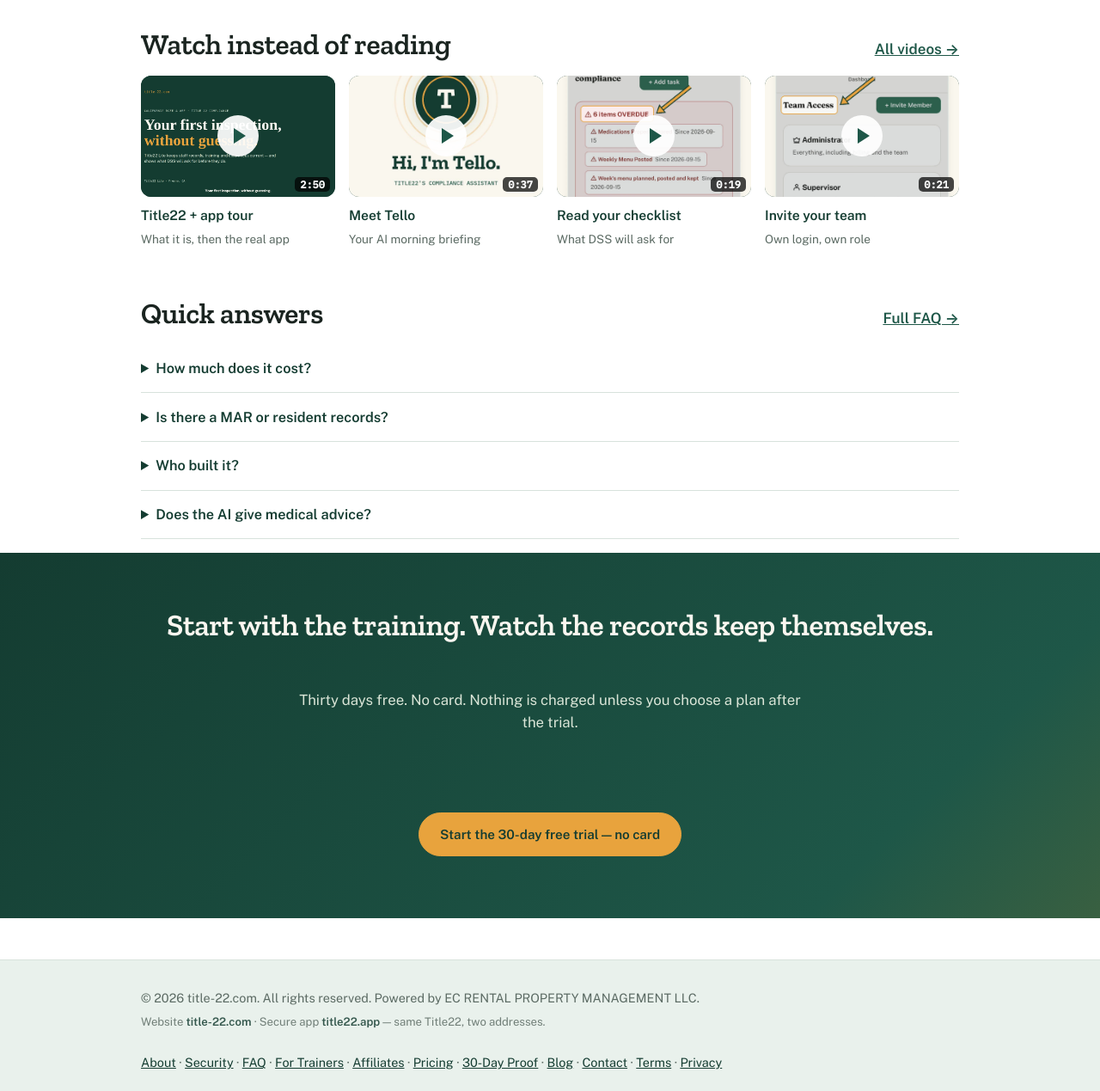
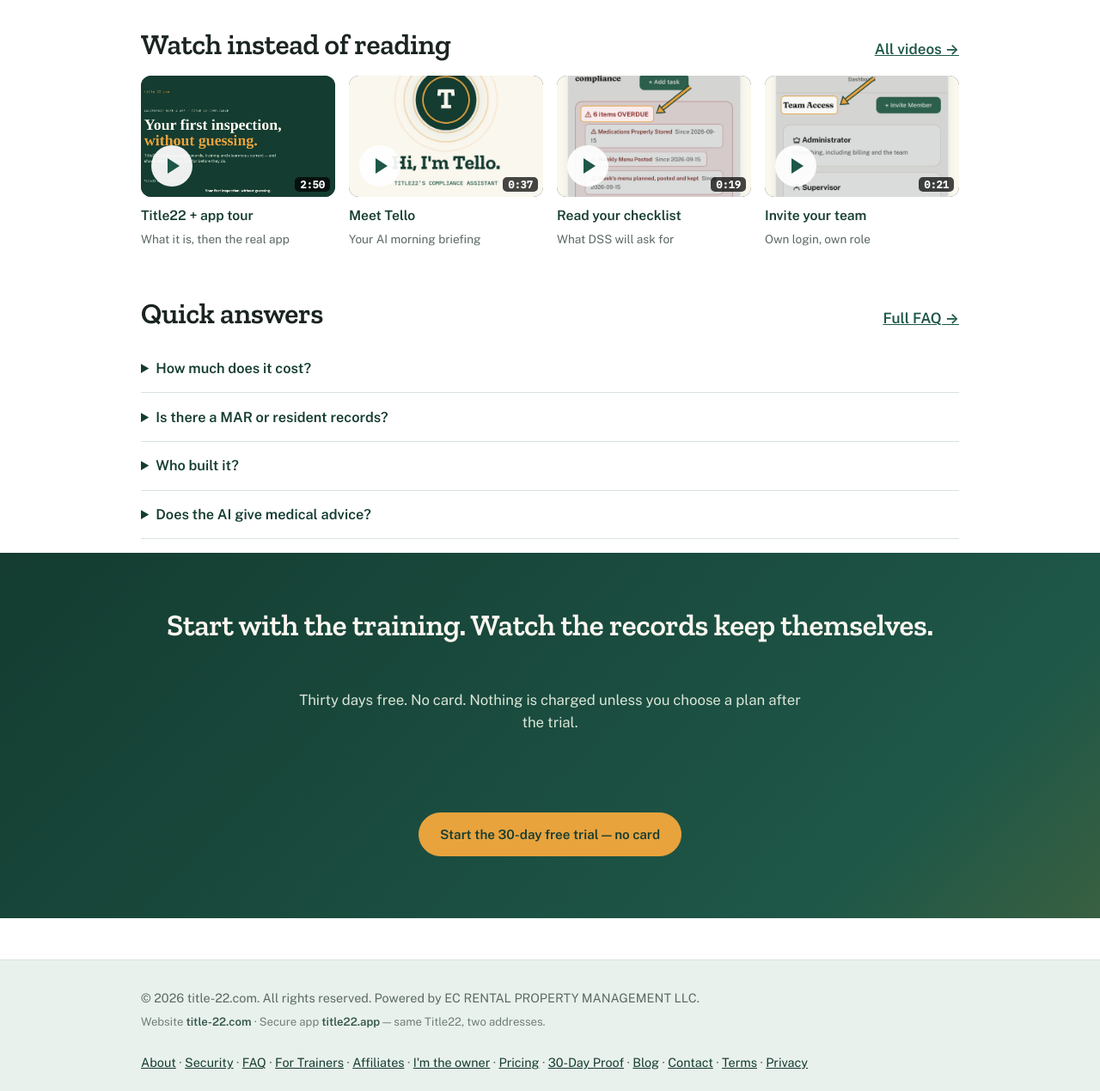
Before and after one commit to infomomtelo-sketch/title-22-site, a plain HTML site: page index.html in a window 1280 px wide. Shown: the part 3680-4949 px from the top of the page at 86% size. Drawn offline with nearby package versions, Linux system fonts and the light colour scheme.

Commit message:
QA fixes (Nov 15 audit items 1, 2, 3): mobile hero bottom padding 120px so disclaimers clear the Tello pill; move .hv-p play badge to bottom-left; add visible I'm-the-owner footer link to title22.app/tello

```diff
--- a/index.html
+++ b/index.html
@@ -230,7 +230,7 @@
       </div>
     </div>
   </section>
-  <style>@media (max-width:60rem){.hero-warm .hero-grid{grid-template-columns:1fr !important;gap:1.5rem !important}}</style>
+  <style>@media (max-width:60rem){.hero-warm .hero-grid{grid-template-columns:1fr !important;gap:1.5rem !important}main>section.hero-warm:first-of-type{padding-bottom:120px}}</style>
   <style>@media (max-width:720px){#tello .tello-row{grid-template-columns:1fr !important}}</style>
 
   <section class="hsec" id="how-it-works">
@@ -399,7 +399,7 @@
   .hv{display:grid;gap:.2rem;text-decoration:none;color:var(--ink)}
   .hv-t{position:relative;display:block;aspect-ratio:16/10;border-radius:12px;overflow:hidden;background:#143c31;margin-bottom:.4rem}
   .hv-t img{width:100%;height:100%;object-fit:cover;display:block}
-  .hv-p{position:absolute;inset:0;margin:auto;width:48px;height:48px;border-radius:50%;background:rgba(255,255,255,.92);display:grid;place-items:center}
+  .hv-p{position:absolute;left:12px;bottom:12px;width:48px;height:48px;border-radius:50%;background:rgba(255,255,255,.92);display:grid;place-items:center}
   .hv-p::after{content:"";margin-left:4px;border-left:14px solid var(--pine);border-top:9px solid transparent;border-bottom:9px solid transparent}
   .hv-d{position:absolute;right:6px;bottom:6px;background:rgba(0,0,0,.72);color:#fff;font:600 .75rem "IBM Plex Mono",monospace;padding:1px 6px;border-radius:5px}
   .hv b{font-size:.98rem;color:var(--deep)}
@@ -444,7 +444,7 @@
   <div class="wrap">
     <div>© 2026 title-22.com. All rights reserved. Powered by EC RENTAL PROPERTY MANAGEMENT LLC.<br>
       <span class="domain-note">Website <strong>title-22.com</strong> · Secure app <strong>title22.app</strong> — same Title22, two addresses.</span></div>
-    <div><a href="/about/">About</a> · <a href="/security/">Security</a> · <a href="/faq/">FAQ</a> · <a href="/for-trainers/">For Trainers</a> · <a href="/affiliates/">Affiliates</a> · <a href="/pricing/">Pricing</a> · <a href="/pilot/">30-Day Proof</a> · <a href="/blog/">Blog</a> · <a href="/contact/">Contact</a> · <a href="/terms/">Terms</a> · <a href="/privacy/">Privacy</a></div>
+    <div><a href="/about/">About</a> · <a href="/security/">Security</a> · <a href="/faq/">FAQ</a> · <a href="/for-trainers/">For Trainers</a> · <a href="/affiliates/">Affiliates</a> · <a href="https://title22.app/tello">I'm the owner</a> · <a href="/pricing/">Pricing</a> · <a href="/pilot/">30-Day Proof</a> · <a href="/blog/">Blog</a> · <a href="/contact/">Contact</a> · <a href="/terms/">Terms</a> · <a href="/privacy/">Privacy</a></div>
   </div>
 </footer>
 <script data-cfasync="false" src="/cdn-cgi/scripts/5c5dd728/cloudflare-static/email-decode.min.js"></script>
```
